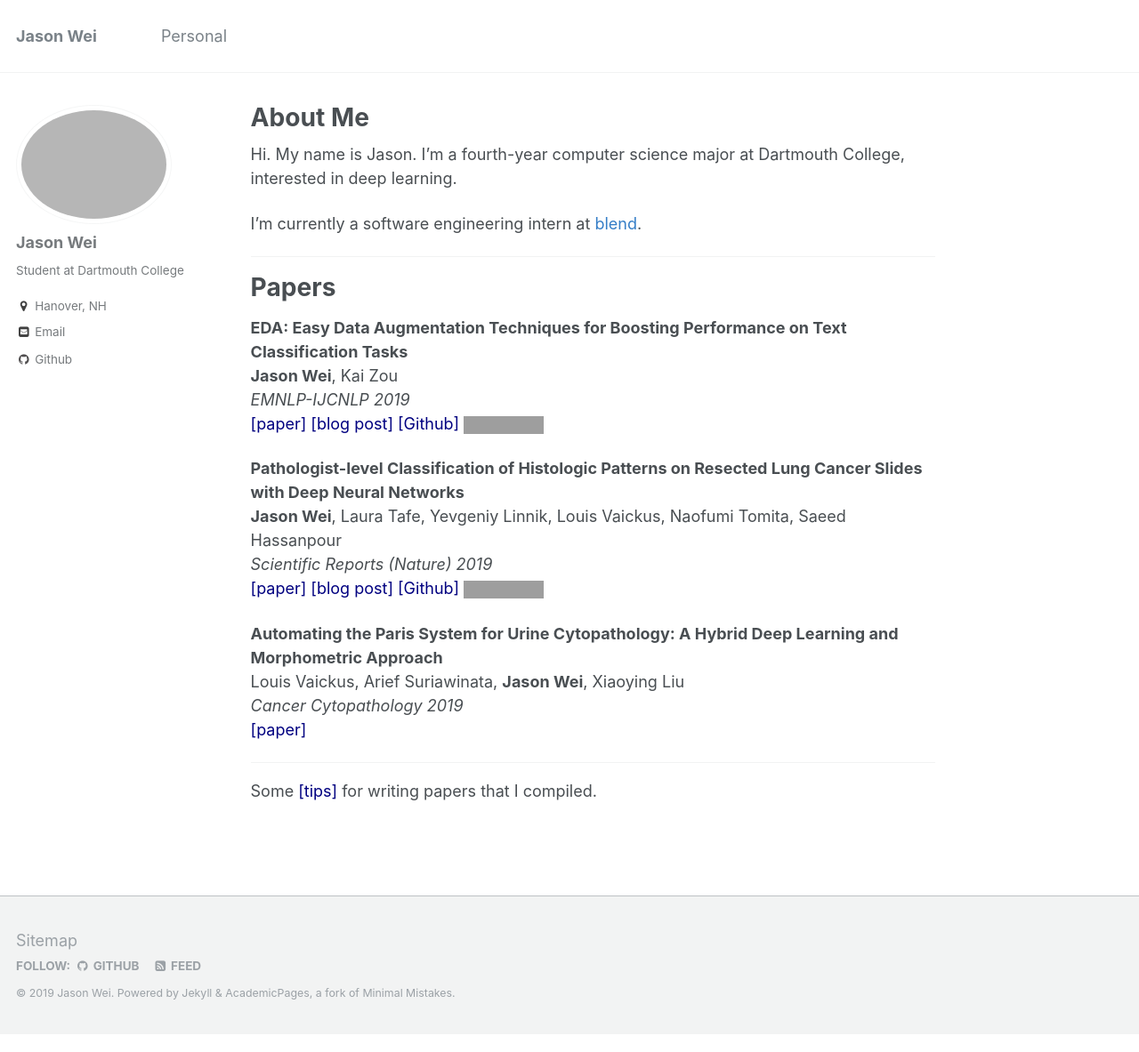
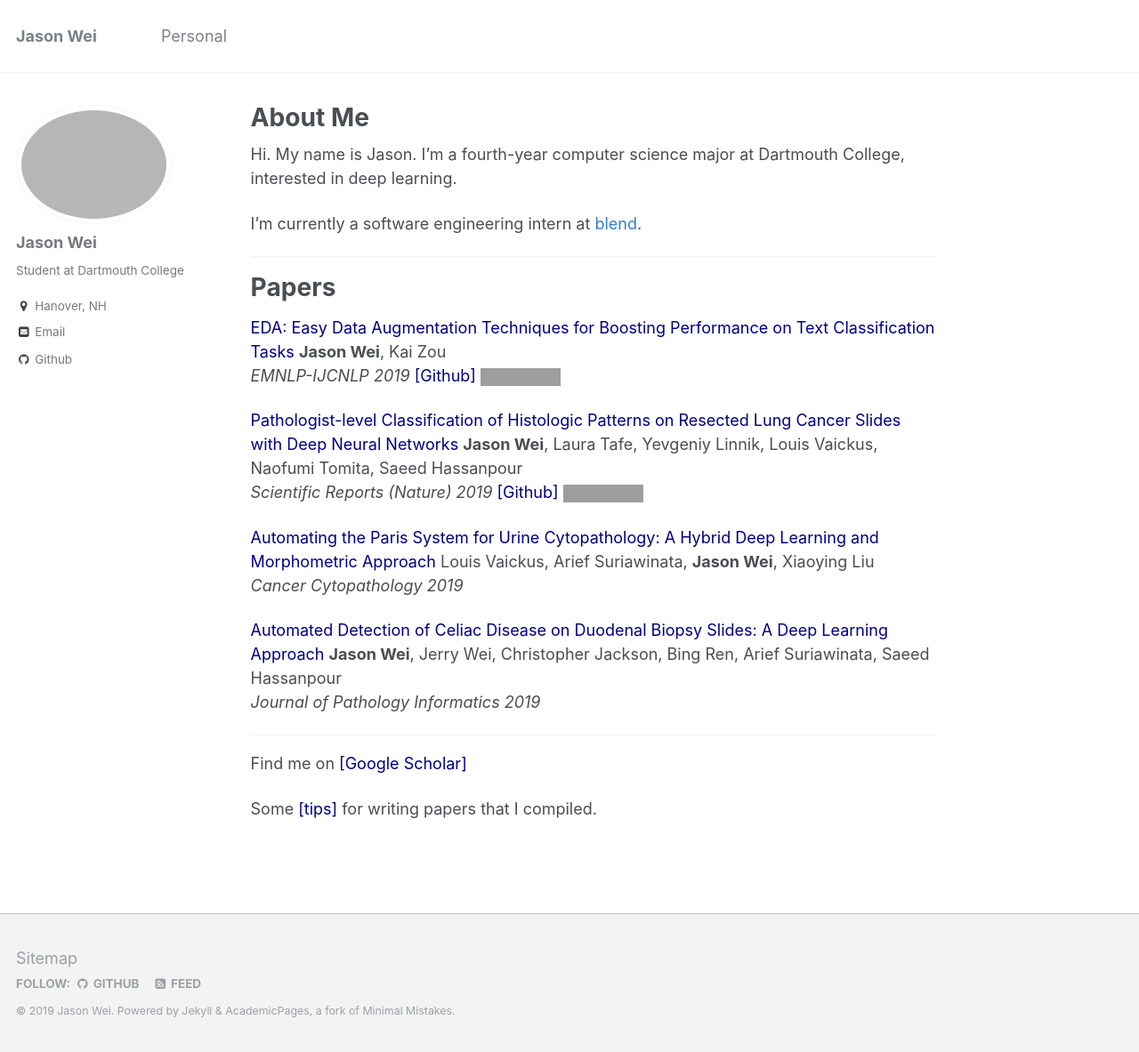
Before and after one commit to jasonwei20/jasonwei20.github.io, a Jekyll site: the page built from _pages/about.md, in a window 1280 px wide and 1183 px high. Shown: the whole window at 89% size. Built offline with Jekyll 4.4.1, drawn with Linux system fonts in a browser that asks for light colours; grey boxes are pictures that could not be loaded.

Commit message:
fix about page

```diff
--- a/_pages/about.md
+++ b/_pages/about.md
@@ -17,28 +17,27 @@ I'm currently a software engineering intern at <a href="https://blend.com/" styl
 
 # Papers
 
-**EDA: Easy Data Augmentation Techniques for Boosting Performance on Text Classification Tasks**
+<a href="http://arxiv.org/abs/1901.11196" style="color:navy" target="_blank">EDA: Easy Data Augmentation Techniques for Boosting Performance on Text Classification Tasks</a>
 **Jason Wei**, Kai Zou
-*EMNLP-IJCNLP 2019*
-<a href="http://arxiv.org/abs/1901.11196" style="color:navy" target="_blank">[paper]</a>
-<a href="https://medium.com/@jason.20/these-are-the-easiest-data-augmentation-techniques-in-natural-language-processing-you-can-think-of-88e393fd610" style="color:navy" target="_blank">[blog post]</a>
-<a href="https://github.com/jasonwei20/eda_nlp" style="color:navy" target="_blank">[Github]</a>
+*EMNLP-IJCNLP 2019* <a href="https://github.com/jasonwei20/eda_nlp" style="color:navy" target="_blank">[Github]</a>
 <img height="16" src="https://img.shields.io/github/stars/jasonwei20/eda_nlp.svg?logo=github&logoColor=white&colorA=navy&link=https://github.com/jasonwei20/eda_nlp&link=https://github.com/jasonwei20/eda_nlp">
 
-**Pathologist-level Classification of Histologic Patterns on Resected Lung Cancer Slides with Deep Neural Networks**
+<a href="https://www.nature.com/articles/s41598-019-40041-7" style="color:navy" target="_blank">Pathologist-level Classification of Histologic Patterns on Resected Lung Cancer Slides with Deep Neural Networks</a>
 **Jason Wei**, Laura Tafe, Yevgeniy Linnik, Louis Vaickus, Naofumi Tomita, Saeed Hassanpour
-*Scientific Reports (Nature) 2019*
-<a href="https://www.nature.com/articles/s41598-019-40041-7" style="color:navy" target="_blank">[paper]</a>
-<a href="https://medium.com/health-data-science/classification-of-histopathology-images-with-deep-learning-a-practical-guide-2e3ffd6d59c5" style="color:navy" target="_blank">[blog post]</a>
-<a href="https://github.com/BMIRDS/deepslide" style="color:navy" target="_blank">[Github]</a>
+*Scientific Reports (Nature) 2019* <a href="https://github.com/BMIRDS/deepslide" style="color:navy" target="_blank">[Github]</a>
 <img height="16" src="https://img.shields.io/github/stars/BMIRDS/deepslide.svg?logo=github&logoColor=white&colorA=navy&link=https://github.com/BMIRDS/deepslide&link=https://github.com/BMIRDS/deepslide">
 
-**Automating the Paris System for Urine Cytopathology: A Hybrid Deep Learning and Morphometric Approach**
+<a href="https://onlinelibrary.wiley.com/doi/abs/10.1002/cncy.22099" style="color:navy" target="_blank">Automating the Paris System for Urine Cytopathology: A Hybrid Deep Learning and Morphometric Approach</a>
 Louis Vaickus, Arief Suriawinata, **Jason Wei**, Xiaoying Liu
 *Cancer Cytopathology 2019*
-<a href="https://onlinelibrary.wiley.com/doi/abs/10.1002/cncy.22099" style="color:navy" target="_blank">[paper]</a>
+
+<a href="http://www.jpathinformatics.org/article.asp?issn=2153-3539;year=2019;volume=10;issue=1;spage=7;epage=7;aulast=Wei" style="color:navy" target="_blank">Automated Detection of Celiac Disease on Duodenal Biopsy Slides: A Deep Learning Approach</a>
+**Jason Wei**, Jerry Wei, Christopher Jackson, Bing Ren, Arief Suriawinata, Saeed Hassanpour
+*Journal of Pathology Informatics 2019*
 
 ------
+
+Find me on <a href="https://scholar.google.com/citations?hl=en&user=wA5TK_0AAAAJ" style="color:navy" target="_blank">[Google Scholar]</a>
 
 Some <a href="https://jasonwei20.github.io/writing_tips/" style="color:navy" target="_blank">[tips]</a> for writing papers that I compiled.
 
@@ -53,10 +52,7 @@ Some <a href="https://jasonwei20.github.io/writing_tips/" style="color:navy" tar
 </script>
 
 
-<!-- **Automated Detection of Celiac Disease on Duodenal Biopsy Slides: A Deep Learning Approach**
-**Jason Wei**, Jerry Wei, Christopher Jackson, Bing Ren, Arief Suriawinata, Saeed Hassanpour
-*Journal of Pathology Informatics 2019*
-<a href="http://www.jpathinformatics.org/article.asp?issn=2153-3539;year=2019;volume=10;issue=1;spage=7;epage=7;aulast=Wei" style="color:navy" target="_blank">[paper]</a> -->
+
 
 <!-- My <a href="oracle.pdf" style="color:navy" target="_blank">[talk]</a> on deep learning and internet intelligence at Oracle.  -->
 
```
Also changed, not shown: _pages/jasons_notes.md (+7 -7 lines).
